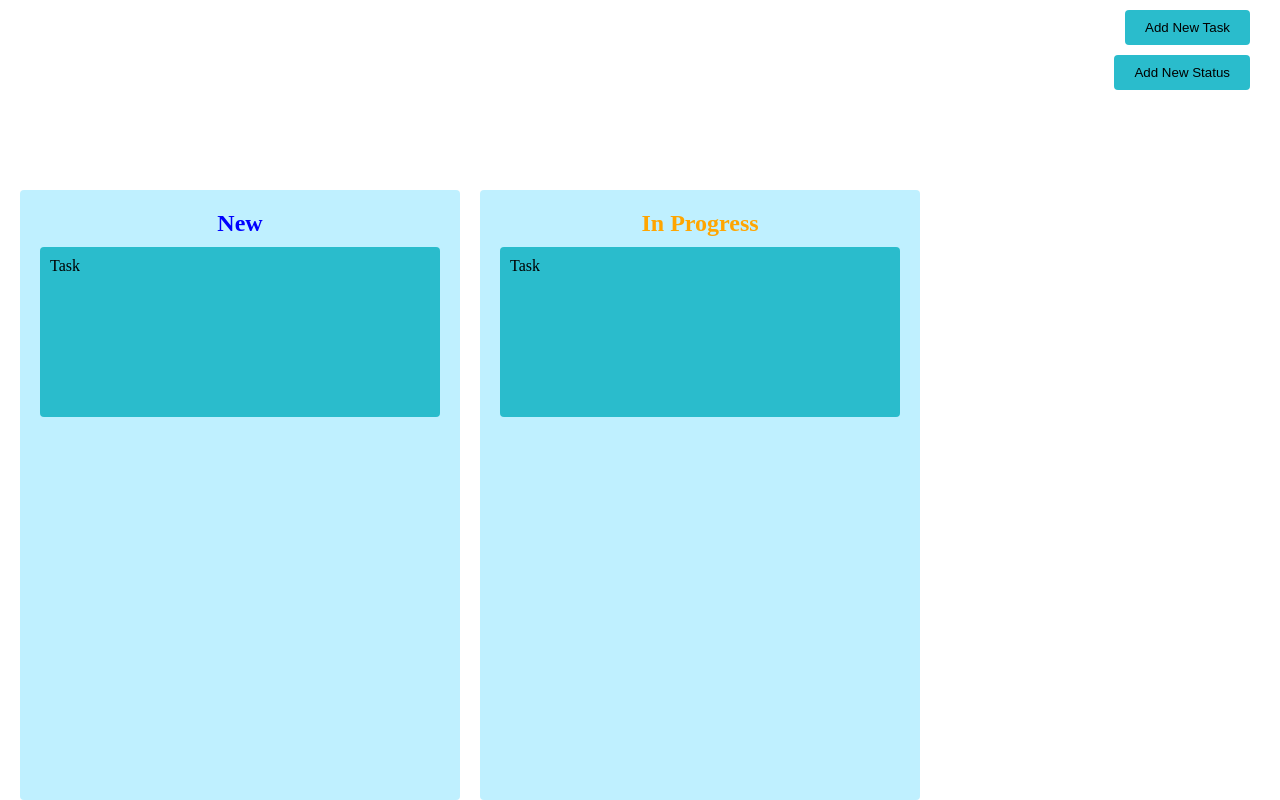
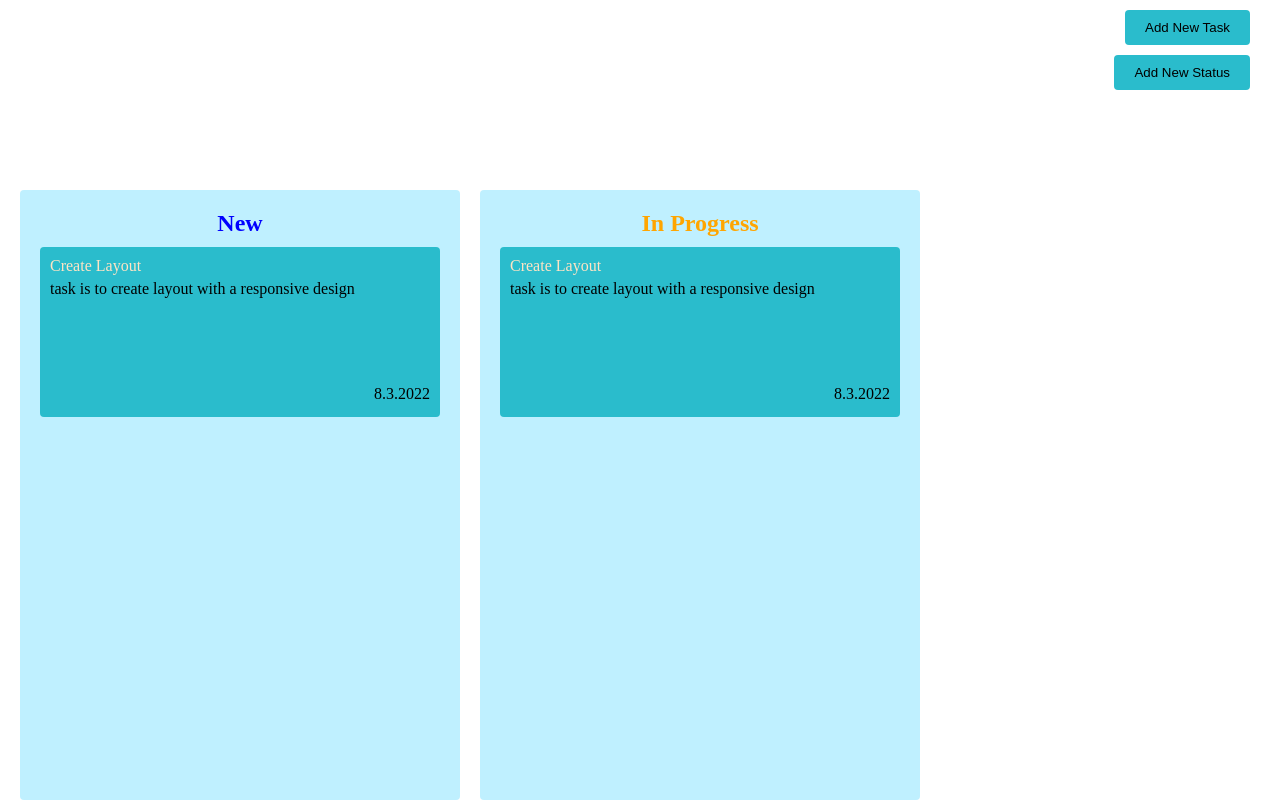
Before and after one commit to sonamguptacs/task_board, a React (Create React App) app: page / in a window 1280 px wide. Built offline with nearby package versions, Linux system fonts and the light colour scheme.

Commit message:
added props for task

```diff
--- a/src/components/StateColumn.jsx
+++ b/src/components/StateColumn.jsx
@@ -8,7 +8,11 @@ export const StateColumn = (props) => {
       <div className="caption" style={{ color: props.variant }}>
         {props.type}
       </div>
-      <Task />
+      <Task
+        name="Create Layout"
+        description="task is to create layout with a responsive design"
+        deadline="8.3.2022"
+      />
     </div>
   )
 }
--- a/src/components/Task.jsx
+++ b/src/components/Task.jsx
@@ -1,5 +1,11 @@
 import React from 'react'
 
-export default function Task() {
-  return <div class="task_card">Task</div>
+export default function Task(props) {
+  return (
+    <div className="task_card">
+      <div className="name">{props.name}</div>
+      <div className="description">{props.description}</div>
+      <div className="deadline">{props.deadline}</div>
+    </div>
+  )
 }
--- a/src/components/task.css
+++ b/src/components/task.css
@@ -55,6 +55,18 @@
   padding: 10px 0;
 }
 
+.name {
+  color: bisque;
+}
+
+.description {
+  height: 100px;
+  padding: 5px 0;
+}
+
+.deadline {
+  text-align: right;
+}
 /* Responsive layout - makes a one column layout instead of a two-column layout */
 @media (max-width: 800px) {
   .state_column {
```
